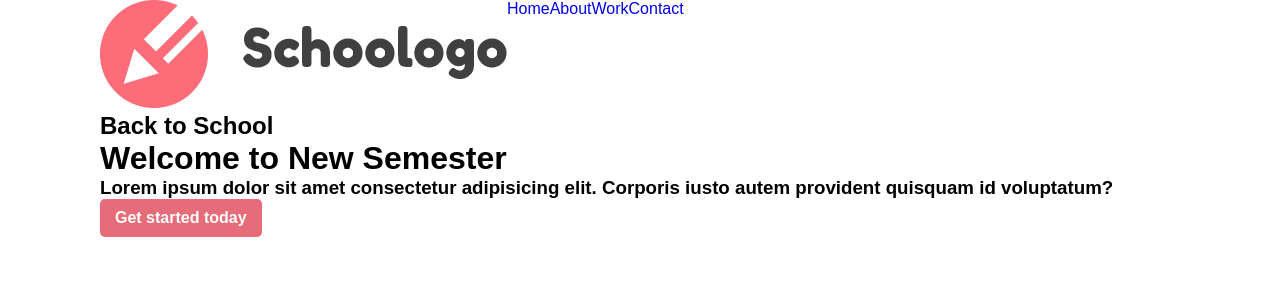
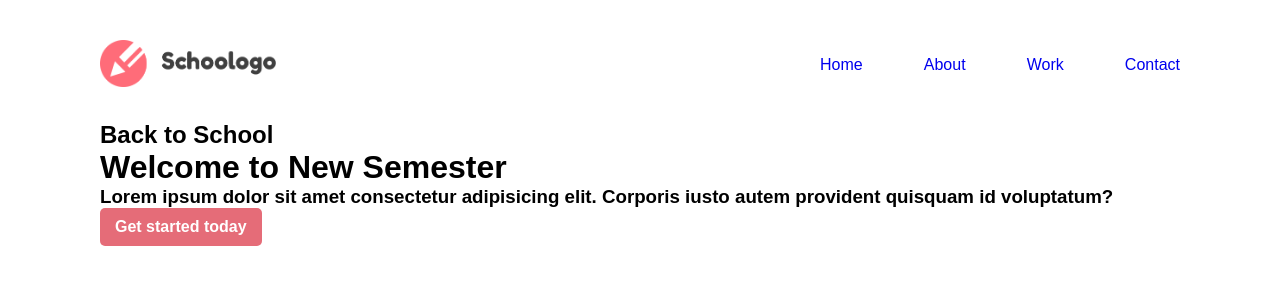
Before and after one commit to miker-bice/welcome-new-semester, a plain HTML site: page index.html in a window 1280 px wide. Drawn offline with Linux system fonts and the light colour scheme.

Commit message:
navigation styling done

```diff
--- a/css/styles.css
+++ b/css/styles.css
@@ -46,3 +46,23 @@ li{
 /* fonts */
 
 /* desktop styles */
+.navigation{
+    align-items: center;
+    margin-top: 40px;
+    margin-bottom: 30px;
+}
+.navbar-brand img{
+    width: 11em;
+}
+.navbar-brand{
+    grid-column: 1/4;
+}
+.nav-links{
+    grid-column: 9/13;
+}
+.nav-items{
+    justify-content: space-between;
+}
+.nav-items a{
+    font-size: 1em;
+}
```
